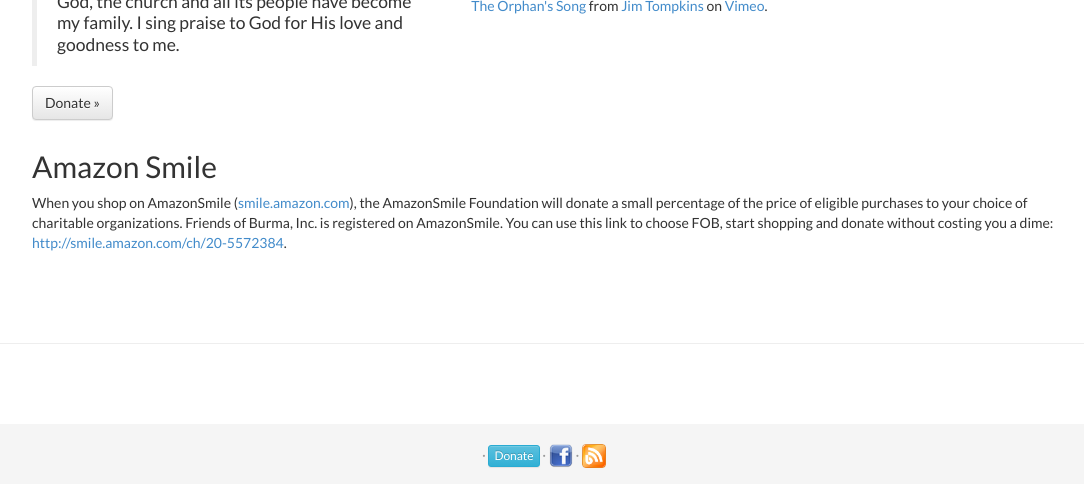
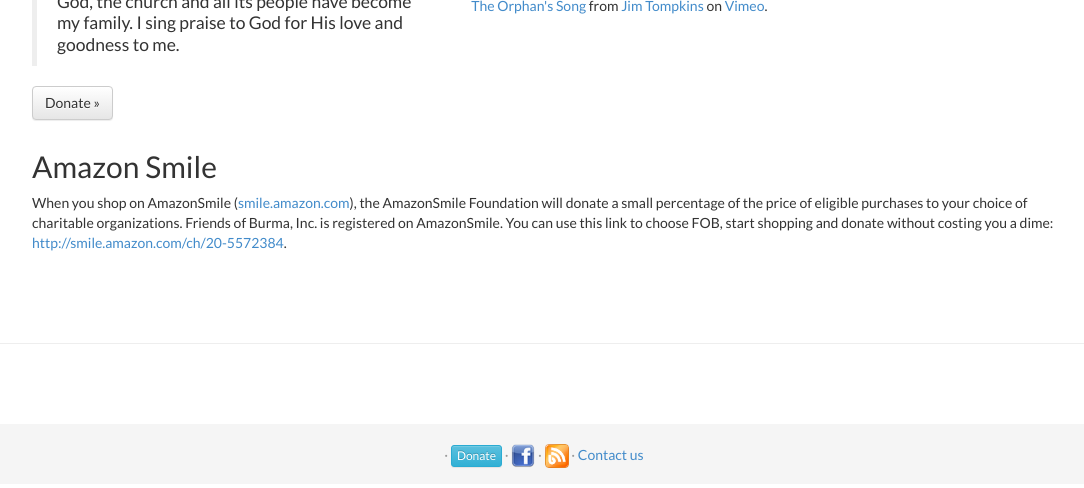
Before and after one commit to friendsofburma/friendsofburma.github.io, a Jekyll site: the page built from index.html, in a window 1280 px wide and 900 px high, scrolled down 1768 px, cut to the strip 412-900 px from the top of the window. Shown: the whole strip, without its empty margins (96-1180 px from the left). Built offline with Jekyll 4.4.1, drawn with Linux system fonts in a browser that asks for light colours.

Commit message:
contact us at the footer.

```diff
--- a/_includes/_footer.html
+++ b/_includes/_footer.html
@@ -9,6 +9,8 @@
             <a href="https://www.facebook.com/pages/Friends-of-Burma-Inc/533976606619004?ref=eyJzaWQiOiIwLjU4ODQ2MTk1ODMzNzU3NTIiLCJxcyI6IkpUVkNKVEl5Um5KcFpXNWtjeVV5TUc5bUpUSXdRblZ5YldFbE1rTWxNakJKYm1NbE1qSWxOVVEiLCJndiI6Ijk0YWQwYTU1MTZkN2E4ZDdhOGFlZmIyZjgzYWFmMmU4ZTQyNGIyNTYifQ"  target="_blank"><img alt="Facebook" src="/static/img/icons/facebook.png" height="24"/></a>
             &middot;
             <a href="http://blog.friendsofburma.org" target="_blank"><img alt="Blog" src="/static/img/icons/blog.png" height="24"/></a>
+            &middot;
+            <a href="/contact">Contact us</a>
         </p>
     </div>
 </div>
```
